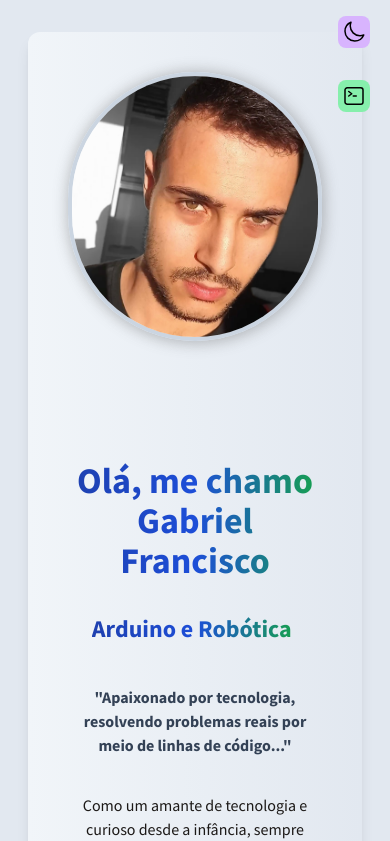
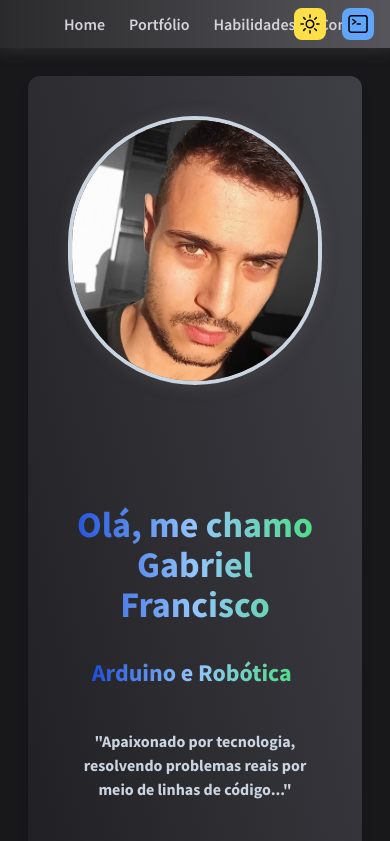
Before and after one commit to gabeFrancisco/portfolio, a React (Vite) app: page / in a window 390 px wide. Shown: the top 841 px of the page. Built offline with nearby package versions, Linux system fonts and the light colour scheme; what tailwindcss-filters would draw is missing.

Commit message:
added Header component, changed margins and paddings, anchor tag

```diff
--- a/src/App.jsx
+++ b/src/App.jsx
@@ -1,6 +1,7 @@
 // eslint-disable-next-line no-unused-vars
 import React, { useState, useEffect, lazy } from "react";
 import Terminal from "./components/Terminal";
+import Header from "./components/Header";
 
 const Intro = lazy(() => import("./components/Intro"));
 const Timeline = lazy(() => import("./components/Timeline"));
@@ -17,6 +18,7 @@ function App() {
     } else {
       setTheme("light");
     }
+    setTheme('dark')
   }, []);
 
   const handleThemeSwtich = () => {
@@ -25,9 +27,6 @@ function App() {
 
   const handleTerminal = () =>
     terminal ? setTerminal(false) : setTerminal(true);
-
-  //this is just for testing purposes, not serious
-  localStorage.setItem("hello", "Hello world! God bless you!");
 
   const sun = (
     <svg
@@ -94,19 +93,20 @@ function App() {
       <button
         type="button"
         onClick={handleThemeSwtich}
-        className="fixed z-10 right-5 md:right-10 top-4 bg-purple-300 text-lg p-1 rounded-lg dark:bg-yellow-300"
+        className="fixed z-20 right-16 top-2 bg-purple-300 text-lg p-1 rounded-lg dark:bg-yellow-300"
       >
         {theme === "dark" ? sun : moon}
       </button>
       <button
         type="button"
         onClick={handleTerminal}
-        className="fixed z-10 right-5 md:right-10 top-20 bg-green-300 text-lg p-1 rounded-lg dark:bg-blue-400"
+        className="fixed z-20 right-4 top-2 bg-green-300 text-lg p-1 rounded-lg dark:bg-blue-400"
       >
         {console}
       </button>
 
       <div className="bg-gradient-to-r bg-slate-200 dark:bg-gradient-to-r dark:bg-zinc-900 dark:text-stone-300 text-stone-900 min-h-screen font-inter">
+          <Header/>
         <div className="max-w-5x1 w-11/12 mx-auto">
           <Intro />
           <main>
--- a/src/components/Contact.jsx
+++ b/src/components/Contact.jsx
@@ -3,15 +3,15 @@ import Title from "./Title";
 
 export default function Contact() {
   return (
-    <div className="flex flex-col mb-10 mx-auto justify-center">
-      <div className="flex justify-center items-center m-7">
+    <div id="contact" className="flex flex-col pt-24 mb-10 mx-auto justify-center">
+      <div className="flex justify-center items-center">
         <Title>Gostou do meu perfil? Entre em contato!</Title>
       </div>
       <div className="flex justify-center items-center">
         <form
           action="https://getform.io/f/2ffe61c1-e991-4ca5-8727-2f1f7905a5db"
           method="POST"
-          className="m-4 p-8 flex flex-col items-stretch w-full md:w-7/12 "
+          className="p-8 flex flex-col items-stretch w-full md:w-7/12 "
         >
           <input
             type="text"
--- /dev/null
+++ b/src/components/Header.jsx
@@ -0,0 +1,33 @@
+import React from "react";
+
+export default function Header() {
+	const anchors = [
+		{
+			title: "Home",
+			url: "#home"
+		},
+		{
+			title: "Portfólio",
+			url: "#portfolio"
+		},
+		{
+			title: "Habilidades",
+			url: "#skills"
+		},
+		{
+			title: "Contato",
+			url: "#contact"
+		},
+	]
+  return (
+    <div className="w-full flex flex-row p-3 bg-zinc-100 bg-opacity-70 dark:bg-gradient-to-l dark:from-zinc-700/80 dark:to-zinc-950/80 fixed glass-less z-10">
+			<ul className="flex flex-row mx-10">
+				{anchors.map((anchor, key) => (
+					<li key={key} className=" header-item">
+						<a href={anchor.url} className="mx-3 text-blue-950 dark:text-zinc-300 font-semibold">{anchor.title}</a>
+					</li>
+				))}
+			</ul>
+    </div>
+  );
+}
--- a/src/components/Intro.jsx
+++ b/src/components/Intro.jsx
@@ -5,9 +5,9 @@ import { TypeAnimation } from "react-type-animation";
 export default function Intro() {
   return (
     <>
-      <header className="p-3 flex flex-col items-center lg:flex-row lg:p-10 mb-10  justify-center">
+      <header id="home" className="p-3 flex flex-col items-center lg:flex-row lg:p-10 mb-10  justify-center">
         <div
-          className="rounded-xl shadow-lg bg-gradient-to-r from-slate-100 to-slate-200 dark:bg-gradient-to-tr dark:from-zinc-900 dark:to-zinc-700
+          className="mt-16 rounded-xl shadow-lg bg-gradient-to-r from-slate-100 to-slate-200 dark:bg-gradient-to-tr dark:from-zinc-900 dark:to-zinc-700
             flex flex-col items-center lg:flex-row lg:p-10 my-5
             justify-center; bg-opacity-20"
         >
--- a/src/components/Portfolio.jsx
+++ b/src/components/Portfolio.jsx
@@ -5,12 +5,16 @@ import Title from "./Title";
 
 export default function Portfolio() {
   return (
-    <div className="flex flex-col items-center justify-center mt-3">
-        <Title>Meus projetos</Title>
+    <div
+      id="portfolio"
+      className="flex flex-col items-center justify-center pt-40"
+    >
+      <Title>Meus projetos</Title>
       <div className="flex flex-col md:flex-row items-center justify-center">
         <div className="grid p-8 m-6 grid-cols-1 md:grid-cols-2 lg:grid-cols-3 gap-4 intems-center">
-          {portfolio.map((project) => (
+          {portfolio.map((project, key) => (
             <PortfolioItem
+              key={key}
               title={project.title}
               imgUrl={project.imgUrl}
               stack={project.stack}
--- a/src/components/PortfolioItem.jsx
+++ b/src/components/PortfolioItem.jsx
@@ -11,11 +11,12 @@ export default function PortfolioItem({
     <div
       className="hover:cursor-pointer rounded-xl m-1 shadow-2xl bg-gradient-to-br from-slate-100 to-slate-200
       dark:bg-gradient-to-tr dark:from-zinc-800 dark:to-zinc-700 dark:bg-opacity-60 dark:backdrop-filter:
-    blur(80px) flex flex-col"
+    blur(80px) flex flex-col justify-between items-center align-middle"
       onClick={() => {
         window.open(github, "_blank").focus();
       }}
     >
+      <div className="flex flex-col justify-between items-center">
         <img
           style={{
             borderRadius: "1.5rem",
@@ -34,13 +35,17 @@ export default function PortfolioItem({
             {description}
           </p>
         </div>
+      </div>
       <div className="w-full p-4">
         <p>
-          {stack?.map((item) => (
+          {stack?.map((item, key) => (
             // <span className="inline-block m-1 px-2 py-1 font-semibold border-2 border-stone-700 dark:border-stone-200 rounded-md">
             //   {item}
             // </span>
-            <i className={`${item} inline-block m-0 px-1 py-1 text-3xl`}></i>
+            <i
+              key={key}
+              className={`${item} inline-block m-0 px-1 py-1 text-3xl`}
+            ></i>
           ))}
         </p>
       </div>
--- a/src/components/Timeline.jsx
+++ b/src/components/Timeline.jsx
@@ -6,11 +6,12 @@ import timeline from "../data/timeline";
 export default function Timeline() {
   return (
     <>
-      <div className="flex flex-col md:flex-row justify-center my-10">
+      <div id="skills" className="flex flex-col md:flex-row justify-center py-12">
         <div className="grid p-8 m-6 grid-cols-1 md:grid-cols-1 lg:grid-cols-1 gap-10 lg:p-20">
           <Title>Linha do tempo do meu aprendizado</Title>
-          {timeline.map((timeline) => (
+          {timeline.map((timeline, key) => (
             <TimelineItem
+              key={key}
               year={timeline.year}
               title={timeline.title}
               details={timeline.details}
--- a/src/components/TimelineItem.jsx
+++ b/src/components/TimelineItem.jsx
@@ -13,9 +13,9 @@ export default function TimelineItem({ year, title, details, image }) {
             <span className="inline-block px-2 py-1 font-semibold text-white bg-slate-900 dark:text-slate-900 dark:bg-white rounded-md">
               {year}
             </span>
-            <h3 className="text-lg font-semibold text-stone-900 dark:text-white ">
+            <p className="text-lg font-semibold text-stone-900 dark:text-white ">
               {title}
-            </h3>
+            </p>
           </p>
           <p className="my-2 text-base font-normal text-stone-600 dark:text-stone-300 text-justify">
             {details}
--- a/src/components/Title.jsx
+++ b/src/components/Title.jsx
@@ -5,7 +5,7 @@ export default function Title({ children, id }) {
     <h1
       id={id && id}
       className=" rotate text-5xl
-        decoration-3 mb-20 text-stone-900 text-center dark:text-white bg-gradient-to-r from-blue-800 via-blue-700 to-green-600
+        decoration-3 mb-10 text-stone-900 text-center dark:text-white bg-gradient-to-r from-blue-800 via-blue-700 to-green-600
         text-transparent bg-clip-text dark:bg-gradient-to-r dark:from-blue-700 dark:via-blue-300 dark:to-green-400 text-gradient"
     >{children}</h1>
   );
--- a/src/styles/tailwind.css
+++ b/src/styles/tailwind.css
@@ -109,18 +109,18 @@ img:hover {
 
 /* Track */
 ::-webkit-scrollbar-track {
-  background: #1a4a6bb4;
+  background: #4e4e5b;
 }
 
 /* Handle */
 ::-webkit-scrollbar-thumb {
-  background: rgba(26, 74, 107, 1);
+  background: #23232a;
   border-radius: 5px;
 }
 
 /* Handle on hover */
 ::-webkit-scrollbar-thumb:hover {
-  background: rgb(20, 59, 84)
+  background: rgb(43, 80, 123)
 }
 
 .terminal {
@@ -131,3 +131,11 @@ img:hover {
   max-width: 100%;
   background: none;
 }
+
+.header-item{
+  transition: transform .2s ease;
+}
+.header-item:hover{
+  transform: scale(1.1);
+  transition: transform .2s ease;
+}
```
Lines whose indentation alone changed are shown as unchanged.
